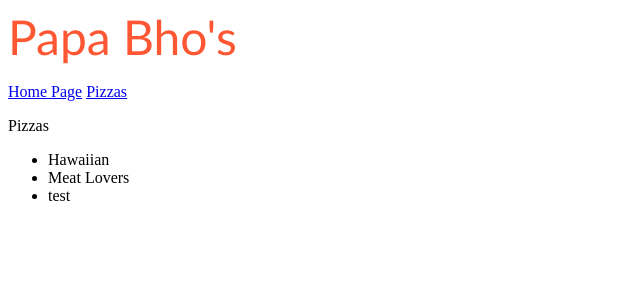
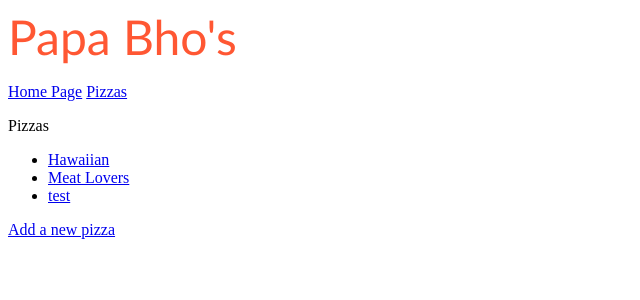
Before and after one commit to Gibramf7/Pizzeria, a Django app: page /pizzas in a window 1280 px wide. Shown: the top 300 px of the page, without its empty margins (0-640 px from the left). Run offline with Django 3.2, Linux system fonts and the light colour scheme; data comes from the database, SQL or seed files in the repository; both versions use the stored data as it was after the commit.

Commit message:
added pizza form and more urls

```diff
--- a/pizzas/templates/pizzas/pizzas.html
+++ b/pizzas/templates/pizzas/pizzas.html
@@ -8,7 +8,7 @@
     {% for pizza in pizzas %}
 
     <li>
-        {{ pizza }}
+        <a href="{% url 'pizzas:pizza' pizza.id %}"> {{ pizza }} </a>
     </li>
     {% empty %}
     <li> No pizzas have been added yet.</li>
@@ -16,5 +16,7 @@
     {% endfor %}
 </ul>
 
+<a href="{% url 'pizzas:new_pizza' %}">Add a new pizza</a>
+
 
 {% endblock content %}
--- a/pizzas/urls.py
+++ b/pizzas/urls.py
@@ -7,8 +7,8 @@ app_name = 'pizzas'
 urlpatterns = [
     path('',views.index, name='index'),
     path('pizzas',views.pizzas, name='pizzas'),
-    #path('pizzas/<int:pizza_id>/', views.pizza, name='pizza'),
-    #path('new_pizza/', views.new_pizza, name='new_pizza'),
+    path('pizzas/<int:pizza_id>/', views.pizza, name='pizza'),
+    path('new_pizza/', views.new_pizza, name='new_pizza'),
     #path('new_topping/<int:pizza_id>/', views.new_topping, name='new_topping'),
     #path('edit_topping/<int:topping_id>',
          #views.edit_topping, name='edit_topping'),
--- a/pizzas/views.py
+++ b/pizzas/views.py
@@ -1,6 +1,7 @@
-from django.shortcuts import render
+from django.shortcuts import render, redirect
 
 from .models import Pizza
+from .forms import PizzaForm
 
 # Create your views here.
 
@@ -16,3 +17,33 @@ def pizzas(request):
     context = {'pizzas':pizzas}
 
     return render(request, 'pizzas/pizzas.html', context)
+
+
+def pizza(request, pizza_id):
+    pizza = Pizza.objects.get(id=pizza_id)
+
+    toppings = pizza.topping_set.order_by('-date_added')
+    comments = pizza.comment_set.order_by('-date_added')
+
+    context = {'pizza': pizza, 'toppings': toppings, 'comments': comments}
+
+    return render(request, 'pizzas/pizza.html', context)
+
+
+def new_pizza(request):
+    if request.method != 'POST':
+        form = PizzaForm()
+
+    else:
+        form = PizzaForm(data=request.POST)
+
+        if form.is_valid():
+
+            new_pizza = form.save(commit=False)
+
+            new_pizza.save()
+
+            return redirect('pizzas:pizza')
+
+    context = {'form': form}
+    return render(request, 'pizzas/new_pizza.html', context)
```
Also changed, not shown: pizzas/forms.py (added, +10 -0 lines), pizzas/templates/pizzas/new_pizza.html (added, +20 -0 lines), pizzas/templates/pizzas/pizza.html (added, +9 -0 lines), db.sqlite3.
